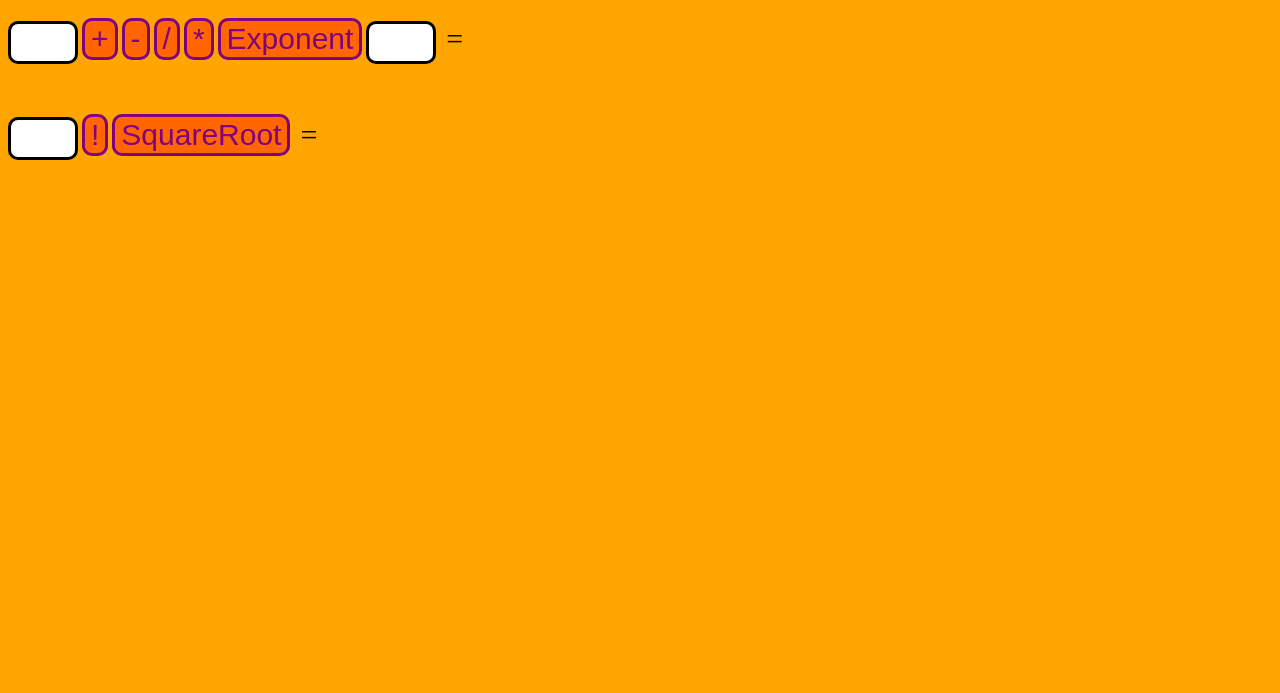
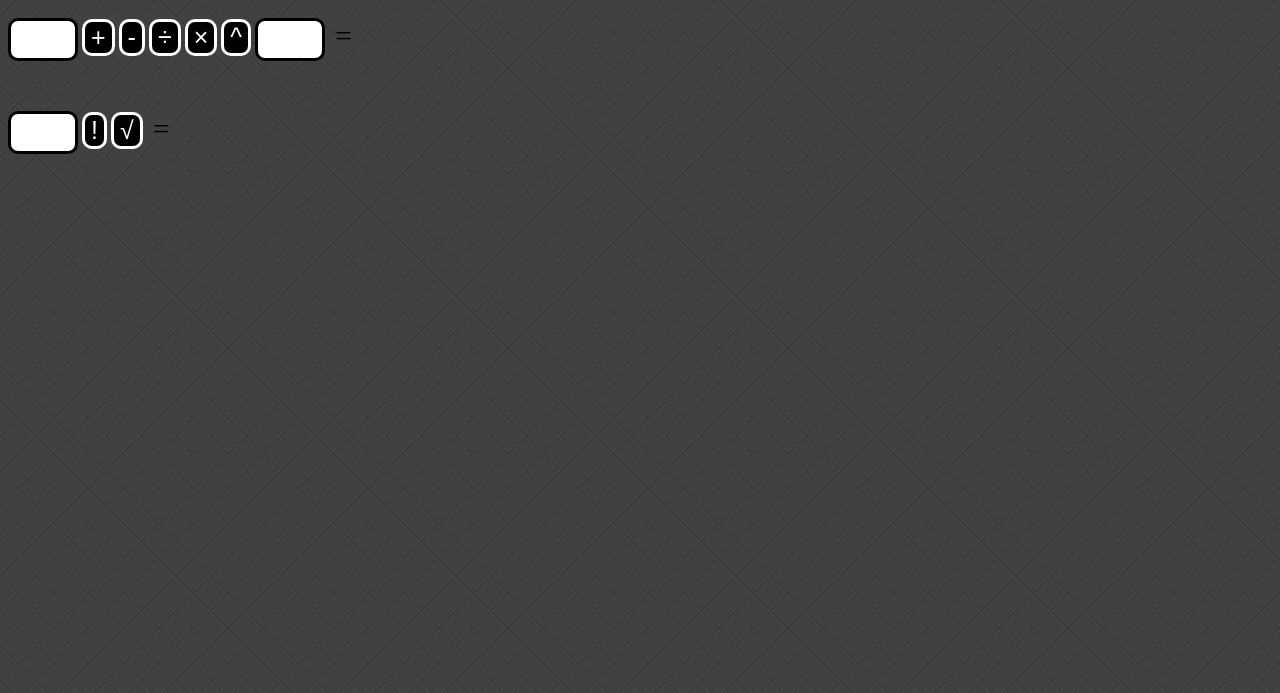
Before and after one commit to marisajackson/simple-calc, a website: page app/index.jade in a window 1280 px wide. Shown: the part 107-800 px from the top of the page. Drawn offline with nearby package versions, Linux system fonts and the light colour scheme; files that its build step writes are made by us from their sources.

Commit message:
Styled Console

```diff
--- a/app/css/app.less
+++ b/app/css/app.less
@@ -7,14 +7,14 @@ input {
 }
 
 body {
-  background-color: orange;
+  background-image: url("../media/bg.png");
 }
 
 button {
-  font-size: 30px;
-  background-color: #ff6600;
-  color: purple;
-  border: 3px solid purple;
+  font-size: 25px;
+  background-color: black;
+  color: white;
+  border: 3px solid white;
   border-radius: 10px;
 }
 
@@ -29,6 +29,6 @@ span {
 
 h1 {
   font-size: 50px;
-  color: purple;
+  color: black;
   font-family: helvetica;
 }
--- a/app/index.jade
+++ b/app/index.jade
@@ -3,26 +3,26 @@ html(lang='en')
   head
     meta(charset='utf-8')
     title Simple Calculator
-    link(rel='stylesheet', href='/css/app.css')
+    link(rel='stylesheet', href='css/app.css')
   body
     h1 Simple Calculator
     div
       input#num1(type='text')
       button#add +
       button#minus -
-      button#divide /
-      button#multiply *
-      button#expon Exponent
+      button#divide ÷
+      button#multiply ×
+      button#expon ^
       input#num2(type='text')
       span =
       span#answer
     div
       input#num3(type='text')
       button#fact !
-      button#root SquareRoot
+      button#root √
       span =
       span#answer2
 
 
-    script(src='/js/vendor/jquery-2.1.0.js')
-    script(src='/js/source/main.js')
+    script(src='js/vendor/jquery-2.1.0.js')
+    script(src='js/source/main.js')
```
Also changed, not shown: app/media/bg.png (added), 1 other file.
